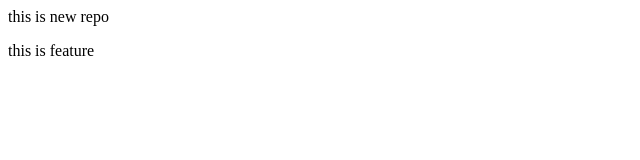
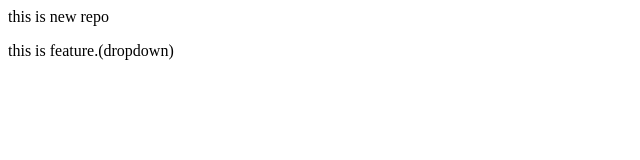
Before and after one commit to satyamdhyani/localrepo, a plain HTML site: page index.html in a window 1280 px wide. Shown: the full height of the page, 0-640 px from the left. Drawn offline with Linux system fonts and the light colour scheme.

```diff
--- a/index.html
+++ b/index.html
@@ -1,2 +1,2 @@
 <p> this is new repo </p>
-<p> this is feature</p>
+<p> this is feature.(dropdown)</p>
```
